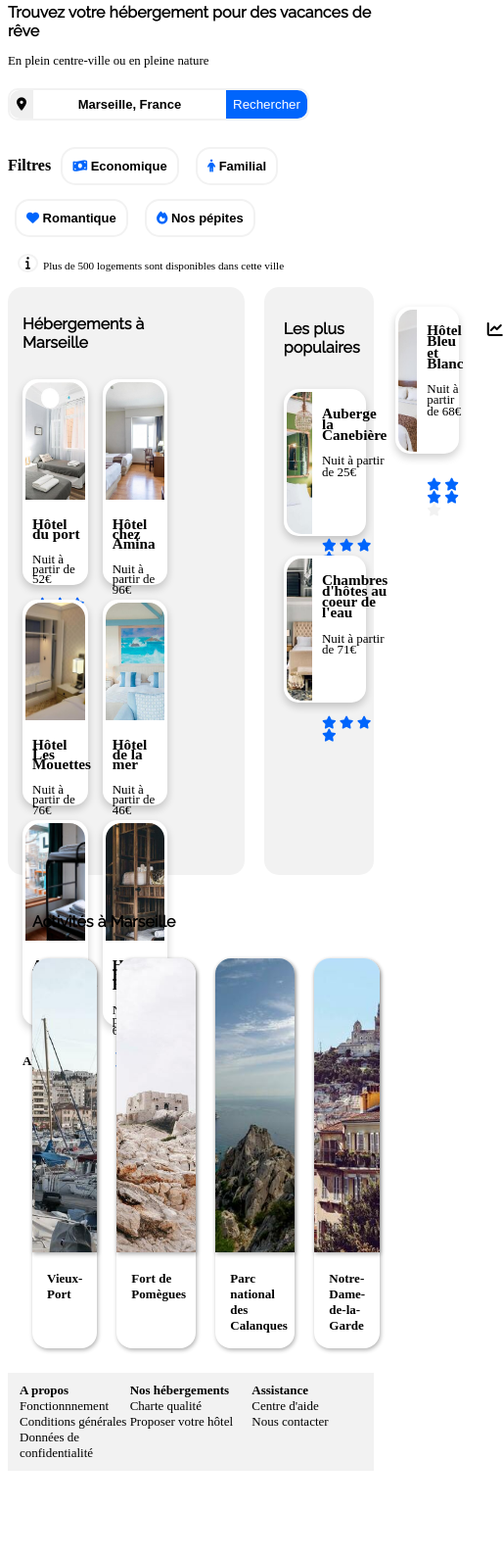
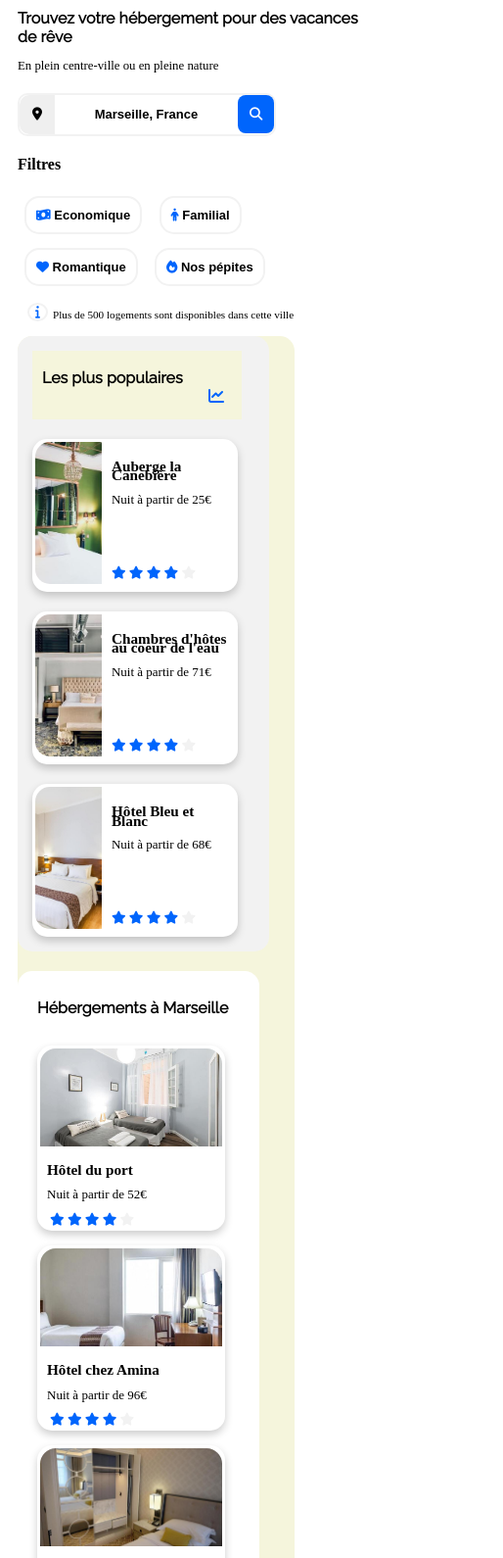
Before and after one commit to Nesanu/Project_2, a plain HTML site: page index.html in a window 390 px wide. Shown: the part 129-1719 px from the top of the page at 98% size, 514 px wide, since content can reach past the window. Before the commit the page ends 1638 px from the top, so only its background shows below. Drawn offline with Linux system fonts and the light colour scheme.

Commit message:
Responsive tablette et mobile

```diff
--- a/index.html
+++ b/index.html
@@ -16,18 +16,20 @@
 
     <body>
 
+        <div class="main-container">
+
             <header>
             <!-- Ajouter Nav -->
             <!-- <img class="logo-booki" src="images/logo/logo_booki.png" alt="Le logo Booki"/> -->
 
             <nav>
                 <div class="liens-nav">
-                    <a href="#hebergements">Hébergements</a>
+                    <a href="#hebergements"><span>Hébergements</span></a>
                     <a href="#activites">Activités</a>
                 </div>
             </nav>
 
-            <img class="logo-booki" src="images/logo/logo_booki.png" alt="Le logo Booki"/>
+            <img class="logo" src="images/logo/logo_booki.png" alt="Le logo Booki"/>
 
             </header>
 
@@ -45,8 +47,10 @@
                     <label for="site-search"></label>
                     <button class="btn-location"><i class="fa-solid fa-location-dot"></i></button>
                     <input type="site-search" value="Marseille, France" id="site-search" name="site-search">
-                    <button class="button-search"> Rechercher </button>
-                </form>
+                    <button class="button-search"><p class="rechercher">Rechercher</p></button>
+                    <button class="button-magnifying-glass"><i class="fa-solid fa-magnifying-glass"></i></button>
+
+                <form>
             </div>
 
             <div class="container-filtres">
@@ -66,72 +70,13 @@
 
 
             <section class="hebergements-et-populaires">
-     <div class="container-main_cards">
 
-            <div class="container-populaires_cards">
+            <div class="container-hebergements-et-populaires-cards">
 
-                <div class="title-populaires">
-                <h2>Les plus populaires</h2>
-                <i class="title-populaires-icon fa-solid fa-chart-line"></i>
-                </div>
-                    <a href="#">
-                    <article class="card-populaires">
-                        <img class="card-image_populaires" src="images/hebergements/emile-guillemot.jpg" alt="Auberge la Canebière"/>
-                            <div class="card-caption_populaire">
-                            <h3>Auberge la Canebière</h3>
-                            <p>Nuit à partir de 25€</p>
-                                <div class="card_star-populaire">
-                                    <i class="card_star fa-solid fa-star"></i>
-                                    <i class="card_star fa-solid fa-star"></i>
-                                    <i class="card_star fa-solid fa-star"></i>
-                                    <i class="card_star fa-solid fa-star"></i>
-                                    <i class="card_star-inactive fa-solid fa-star"></i>
-                                </div>
-                            </div>
-                    </article>
-                    </a>
-                    <a href="#">
-                    <article class="card-populaires">
-                        <img class="card-image_populaires" src="images/hebergements/aw-creative.jpg" alt="Chambres d'hôtes au coeur de l'eau"/>
-                            <div class="card-caption_populaire">
-                            <h3>Chambres d'hôtes au coeur de l'eau</h3>
-                            <p>Nuit à partir de 71€</p>
-                                <div class="card_star-populaire">
-                                    <i class="card_star fa-solid fa-star"></i>
-                                    <i class="card_star fa-solid fa-star"></i>
-                                    <i class="card_star fa-solid fa-star"></i>
-                                    <i class="card_star fa-solid fa-star"></i>
-                                    <i class="card_star-inactive fa-solid fa-star"></i>
-                                </div>
-                             </div>
-                    </article>
-                    </a>
-                    <a href="#">
-                    <article class="card-populaires">
-                        <img class="card-image_populaires" src="images/hebergements/febrian-zakaria2.jpg" alt="Hôtel Bleu et Blanc"/>
-                            <div class="card-caption_populaire">
-                            <h3>Hôtel Bleu et Blanc</h3>
-                            <p>Nuit à partir de 68€</p>
-                                <div class="card_star-populaire">
-                                    <i class="card_star fa-solid fa-star"></i>
-                                    <i class="card_star fa-solid fa-star"></i>
-                                    <i class="card_star fa-solid fa-star"></i>
-                                    <i class="card_star fa-solid fa-star"></i>
-                                    <i class="card_star-inactive fa-solid fa-star"></i>
-                                </div>
-                            </div>
-                    </article>
-                    </a>
-            </div>
-
+                <div class="container-hebergements_title">
+                    <h2>Hébergements à Marseille</h2>
 
                     <div class="container-hebergements_cards">
-
-                    <h2 class="title-hebergements">Hébergements à Marseille</h2>
-
-            <!--h2 class="title-hebergements">Hébergements à Marseille</h2>
-                <div class="container-title-hebergements"-->
-            <!--h2 id="title-hebergements">Hébergements à Marseille</h2-->
 
                         <div class="card-hebergements">
                         <a href="#">
@@ -238,24 +183,71 @@
                     </div>
                 </div>
 
+
+                <div class="container-populaires_cards">
+
+                    <div class="title-populaires">
+                    <h2>Les plus populaires<i class="title-populaires-icon fa-solid fa-chart-line"></i></h2>
+                    </div>
+                        <a href="#">
+                        <article class="card-populaires">
+                        <img class="card-image_populaires" src="images/hebergements/emile-guillemot.jpg" alt="Auberge la Canebière"/>
+                        <div class="card-caption_populaire">
+                        <h3>Auberge la Canebière</h3>
+                        <p>Nuit à partir de 25€</p>
+                            <div class="card_star-populaire">
+                                <i class="card_star fa-solid fa-star"></i>
+                                <i class="card_star fa-solid fa-star"></i>
+                                <i class="card_star fa-solid fa-star"></i>
+                                <i class="card_star fa-solid fa-star"></i>
+                                <i class="card_star-inactive fa-solid fa-star"></i>
+                            </div>
+                        </div>
+                        </article>
+                        </a>
+                        <a href="#">
+                        <article class="card-populaires">
+                        <img class="card-image_populaires" src="images/hebergements/aw-creative.jpg" alt="Chambres d'hôtes au coeur de l'eau"/>
+                        <div class="card-caption_populaire">
+                        <h3>Chambres d'hôtes au coeur de l'eau</h3>
+                        <p>Nuit à partir de 71€</p>
+                            <div class="card_star-populaire">
+                                <i class="card_star fa-solid fa-star"></i>
+                                <i class="card_star fa-solid fa-star"></i>
+                                <i class="card_star fa-solid fa-star"></i>
+                                <i class="card_star fa-solid fa-star"></i>
+                                <i class="card_star-inactive fa-solid fa-star"></i>
+                            </div>
+                         </div>
+                        </article>
+                        </a>
+                        <a href="#">
+                        <article class="card-populaires">
+                        <img class="card-image_populaires" src="images/hebergements/febrian-zakaria2.jpg" alt="Hôtel Bleu et Blanc"/>
+                            <div class="card-caption_populaire">
+                            <h3>Hôtel Bleu et Blanc</h3>
+                            <p>Nuit à partir de 68€</p>
+                            <div class="card_star-populaire">
+                                <i class="card_star fa-solid fa-star"></i>
+                                <i class="card_star fa-solid fa-star"></i>
+                                <i class="card_star fa-solid fa-star"></i>
+                                <i class="card_star fa-solid fa-star"></i>
+                                <i class="card_star-inactive fa-solid fa-star"></i>
+                            </div>
+                            </div>
+                        </article>
+                        </a>
+
+                </div>
+
+            </div>
+
             </section>
-
-            <!--section class="activites"
-
-                Devrais-je créer des images card comme pour la section
-                'Hebergements' ou galerie d'images ou je peux laisser la gallery en l'état?>
-
-                <h2> Activités à Marseille </h2>
-                <div class="img-card"></div>
-                <div class="card-content"></div>
-                    <img src="images/activites/florian-wehde.jpg" alt="Vieux Port"/>
-                </div>
-            </section-->
 
 
             <section class="activites">
 
-        <h2 id="activites">Activités à Marseille</h2>
+            <h2 class="title-activites">Activités à Marseille</h2>
 
             <div class="container-activites">
 
@@ -318,5 +310,6 @@
 
                 </footer>
             </footer>
+        </div>
     </body>
 </html>
--- a/style.css
+++ b/style.css
@@ -1,3 +1,15 @@
+body {
+    display: flex;
+    justify-content: center;
+}
+
+.main-container {
+    width: 100%;
+    max-width: 1440px;
+    padding: 10px;
+    box-sizing: border-box;
+}
+
 h1 {
     color: black;
     font-size: 1em;
@@ -12,11 +24,11 @@ h1 {
     text-align: left;
 }
 
-.logo-booki {
-    text-align: left;
+.logo {
+    display: flex;
     width: 61.09px;
     height: 19px;
-    margin-bottom: 20px;
+    margin-bottom: 25px;
 }
 
 .liens-nav {
@@ -27,16 +39,11 @@ h1 {
     padding: 14px 16px;
     margin: 15px;
     gap: 10px;
-
-}
-.hebergements {
-    padding: 10px;
-    margin: 15px;
 }
 
-.activites {
-    padding: 10px;
-    margin: 15px;
+span {
+    color: #0065fc;
+    text-decoration: underline;
 }
 
 .container-search {
@@ -45,10 +52,11 @@ h1 {
     border-radius: 10px 10px 10px 10px;
     flex-direction: row;
     padding: 0;
-    height: auto;
     width: fit-content;
+    height: min-content;
     margin-top: 20px;
 }
+
 form {
     border: 2px solid #f2f2f2;
     border: none;
@@ -59,12 +67,16 @@ form {
 .btn-location {
     border: none;
     border-radius: 10px 0px 0px 10px;
-    padding: 7px;
+    padding: 9px;
+    height: fit-content;
+    width: auto;
 
 }
 .fa-location-dot {
     color:black;
+    padding: 5px;
 }
+
 
 .button-search {
     color:white;
@@ -72,20 +84,41 @@ form {
     text-align: center;
     background-color: #0065fc;
     border-radius: 0px 10px 10px 0px;
-    padding: 7px;
+    padding: 1px 7px 0px 7px;
+    width: auto;
+    height: fit-content;
+
+}
+.rechercher {
+    width: auto;
+    height: fit-content;
+}
+
+.button-magnifying-glass {
+    color:white;
+    border: none;
+    text-align: center;
+    background-color: #0065fc;
+    height: max-content;
+    width: fit-content;
+    border-radius: 7px;
+    padding: 13px;
+    display: none;
+
 }
 
 input {
     font-size: small;
-    padding: 7px;
     border: none;
     text-align: center;
     background-color: white;
-    align-content: center;
     font-weight: bold;
-    vertical-align: top;
+    vertical-align: center;
+    padding: none;
     margin: 0;
+    height: fit-content;
 }
+
 
 .soustitre-h1 {
     color: black;
@@ -141,6 +174,7 @@ input {
     padding: 5px;
 }
 .btn-info {
+    color: #0065fc;
     background-color: white;
     border: 2px solid #f2f2f2;
     border-radius: 50%;
@@ -158,57 +192,60 @@ h2 {
     font-size: 1em;
     font-style: normal;
     font-family: 'Raleway', sans-serif;
+
 }
 
-.container-main_cards {
+.container-hebergements-et-populaires-cards {
     display: flex;
-    flex-direction: row-reverse;
-    justify-content: center;
+    flex-direction: row;
     gap: 20px;
+    height: 600px;
+    border-radius: 15px 15px 15px 15px;
+
 }
 
 .title-populaires {
-    color: black;
-    font-size: 1em;
+    display: inline-block;
+    flex-wrap: nowrap;
+    width: 90%;
+    border: none;
+    padding: 0px 0px 0px 20px;
     font-style: normal;
     font-family: 'Raleway', sans-serif;
-    display: inline-flex;
-    flex-direction: row;
-    justify-content: start;
+    background-color: beige;
 
 }
 
-.title-populaires-icon {
-    display: flex;
-    display: block;
-    flex-direction: row;
-    position: relative;
-    top: 15px;
-    left: 130px;
+.fa-chart-line {
+    display: inline;
+    color: #0065fc;
+    margin-left: 170px;
+
 }
+
 .container-populaires_cards {
-    background-color: #f2f2f2;
     display: flex;
     flex-wrap: wrap;
     flex-direction: column;
+    background-color: #f2f2f2;
     height: 600px;
     width: 30%;
+    gap: 20px;
     border-radius: 15px 15px 15px 15px;
-    gap: 20px;
-    padding: 20px 20px 20px 20px;
+    padding: 15px 15px 15px 15px;
 }
 
+
 .card-populaires {
+    display: flex;
+    flex-direction: row;
     box-shadow: 0 4px 8px 0 rgba(0,0,0,0.2);
-    width: 90%;
-    height: 150px;
+    width: 80%;
+    height: 145px;
     border-radius: 15px;
-    display: flex;
-    align-content: space-between;
     background: white;
     padding: 3px;
-    gap: 10px;
-    line-height: 70%;
+    line-height: 60%;
 }
 
 .card:hover {
@@ -218,7 +255,6 @@ h2 {
 a {
     color: black;
     text-decoration: none;
-
 }
 
 .card-image_populaires {
@@ -227,14 +263,14 @@ a {
     height: 145px;
     border-radius: 15px 0px 0px 15px;
     object-fit: cover;
+    gap: 3px;
+}
 
-  }
 
 .card_star-populaire {
     color: #0065fc;
     display: inline-block;
     margin: 50px 0 5px 0;
-
 
 }
 
@@ -243,13 +279,24 @@ a {
     align-items: end;
     display: inline-block;
 
+}
 
-  }
 .card-caption_populaire {
     font-size: small;
     display: inline;
     font-weight: 400;
     text-align: left;
+    padding: 5px;
+
+}
+
+.container-hebergements_title {
+    background-color: #f2f2f2;
+    width: 70%;
+    height: 600px;
+    border-radius: 15px 15px 15px 15px;
+    padding: 15px 0px 10px 20px;
+
 
 }
 
@@ -257,30 +304,17 @@ a {
     display: flex;
     flex-direction: row;
     flex-wrap: wrap;
+    gap: 20px;
+    border-radius: 15px 15px 15px 15px;
+    padding: 15px 20px 10px 0px;
     background-color: #f2f2f2;
-    height: 600px;
-    width: 70%;
-    border-radius: 15px 15px 15px 15px;
-    gap: 15px;
-    padding: 15px 15px 15px 15px;
 
 }
 
-.title-hebergements {
-    color: black;
-    font-size: 1em;
-    font-style: normal;
-    font-family: 'Raleway', sans-serif;
-    display: inline-flex;
-    flex-wrap: nowrap;
-    width: 70%;
-    border: none;
-
-}
 .card-hebergements {
     box-shadow: 0 4px 8px 0 rgba(0,0,0,0.2);
-    width: 31.5%;
-    height: 210px;
+    width: 30%;
+    height: 207px;
     border-radius: 15px;
     display: inline;
     align-items: flex-start;
@@ -297,7 +331,6 @@ a {
     color: #0065fc;
     display: inline-block;
     align-items: bottom;
-
     margin-left: 3px;
 
 }
@@ -322,16 +355,19 @@ a {
 .affichez-plus {
     font-weight: 600;
     font-size: small;
-    display: inline;
     text-align: left;
-    align-self: flex-start;
 
+  }
+
+.title-activites {
+    padding: 30px 0px 0px 15px;
 }
 
 .container-activites {
     display: flex;
     flex-direction: row;
-    padding-top: 15px;
+    flex-wrap: wrap;
+    padding-top: 20px;
     width: 100%;
     gap: 20px;
 }
@@ -339,7 +375,7 @@ a {
 .gallery {
     border: none;
     border-radius: 16px;
-    width: 25%;
+    width: 22%;
     box-shadow: 1px 2px 4px 0 rgba(0,0,0,0.3);
   }
 
@@ -363,24 +399,19 @@ a {
     font-weight: 600;
   }
 
-* {
-    box-sizing: border-box;
-  }
-
 .container-main_footer {
     display: flex;
     flex-direction: row;
     background-color:#f2f2f2;
     justify-content: start;
     width: 100%;
+    margin-top: 25px;
 }
 
 .footer {
-    position: sticky;
     font-size: small;
-    left: 20px;
+    padding-left: 20px;
     font-weight: 400;
-    bottom: 0px;
     width: 33.33%;
     padding-bottom: 10px;
     background-color:#f2f2f2;
@@ -398,3 +429,269 @@ a {
     margin: 0;
 
   }
+
+
+
+
+  /* tablette------------------------------------------------------------------*/
+@media screen and (min-width: 768px) and (max-width: 1024px) {
+
+
+
+    .text-filtres {
+        display: flex;
+        flex-wrap: wrap;
+    }
+
+    .container-hebergements-et-populaires-cards {
+        display: flex;
+        flex-wrap: wrap;
+        width: 100%;
+        background-color: none;
+        height: fit-content;
+        border-radius: 15px 15px 15px 15px;
+        gap: 20px;
+    }
+
+    .container-hebergements_title {
+        background-color: #f2f2f2;
+        display: flex;
+        flex-wrap: wrap;
+        width: 100%;
+    }
+
+    .title-populaires{
+        display: inline-flex;
+        flex-wrap: nowrap;
+        width: 80%;
+        border: none;
+
+    }
+
+    .container-populaires_cards {
+        display: flex;
+        flex-direction: row;
+        flex-wrap: wrap;
+        width: 100%;
+        gap: 15px;
+        height: fit-content;
+    }
+
+
+    .card-populaires {
+        display: flex;
+        flex-direction: column;
+        flex-wrap: wrap;
+        width: 100%;
+        height: 135px;
+        padding: 3px;
+        border-radius: 15px;
+        line-height: 60%;
+        gap: 5px;
+    }
+
+    .card-image_populaires {
+        object-fit: cover;
+        gap: 3px;
+    }
+
+    .card-caption_populaire {
+        display: inline-block;
+        flex-wrap: wrap;
+
+    }
+
+    .container-activites {
+        display: flex;
+        flex-direction: row;
+        flex-wrap: wrap;
+        width: 100%;
+    }
+
+    .gallery img {
+        width: 100%;
+        height: 80%;
+
+      }
+
+
+
+
+
+}
+
+
+  /* mobile--------------------------------------------------------------------*/
+@media screen and (max-width: 767px) {
+
+
+
+    .liens-nav {
+        display: flex;
+        flex-flow: row wrap;
+        justify-content: space-evenly;
+    }
+
+    .logo {
+        display: flex;
+        flex-wrap: wrap;
+        align-items: center;
+
+     }
+
+     .btn-location {
+        padding: 8px;
+        height: fit-content;
+        width: auto;
+
+    }
+     .button-search {
+        display: none;
+    }
+
+    .button-magnifying-glass {
+        display: inline-block;
+        height: fit-content;
+        width: auto;
+        border-radius: 8px;
+        padding: 12px;
+
+    }
+
+    .text-filtres {
+        font-size: medium;
+        display: flex;
+        flex-wrap: wrap;
+    }
+
+
+    .container-hebergements-et-populaires-cards {
+        display: flex;
+        flex-direction: row;
+        flex-direction: column-reverse;
+        background-color: beige;
+        width: 80%;
+        height: fit-content;
+        gap: 20px;
+
+    }
+    .title-populaires {
+        padding: 5px 0px 0 10px;
+        height: min-content;
+        width: 90%;
+        gap: 20px;
+
+    }
+
+    .container-populaires_cards {
+        height: min-content;
+        width: 80%;
+        gap: 20px;
+
+    }
+
+    .card-populaires {
+        display: flex;
+        flex-direction: row;
+        width: 90%;
+        height: fit-content;
+        gap: 5px;
+    }
+
+    .card-image_populaires {
+        width: 33.33%;
+        object-fit: cover;
+
+    }
+
+    .container-hebergements_title {
+        background-color: white;
+        display: flex;
+        flex-wrap: wrap;
+        height: fit-content;
+        object-fit: cover;
+        width: 80%;
+    }
+
+    .card-caption_populaire {
+        display: inline-block;
+        justify-content: space-evenly;
+        text-align: left;
+    }
+
+
+    .container-hebergements_cards {
+        gap: 15px;
+        background-color: white;
+        padding-right: 35px;
+
+    }
+    .card-hebergements {
+        flex-direction: column;
+        width: 100%;
+        height: fit-content;
+
+    }
+
+    .card-image_hebergements {
+        object-fit: cover;
+        height: 100px;
+        width: 100%;
+
+    }
+
+
+    .container-activites {
+        display: flex;
+        flex-direction: column;
+        flex-wrap: wrap;
+        width: 60%;
+        height: fit-content;
+        padding-left: 20px;
+
+    }
+
+    .gallery {
+        display: flex;
+        flex-direction: column;
+        flex-wrap: wrap;
+        width: 100%;
+        height: fit-content;
+
+    }
+
+    .gallery img {
+        object-fit: cover;
+        height: 100px;
+
+    }
+
+    .description {
+        height: min-content;
+
+    }
+
+
+    .container-main_footer {
+        display: flex;
+        flex-direction: column;
+        flex-wrap: wrap;
+        width: 60%;
+
+    }
+
+
+    .footer {
+        display: flex;
+        flex-direction: column;
+        flex-wrap: wrap;
+        width: 100%;
+        height: min-content;
+    }
+
+
+
+
+
+
+}
```
Also changed, not shown: maquette découpage/Mobile_site Booki.png (added), maquette découpage/Tablette_site Booki.png (added). Lines whose indentation alone changed are shown as unchanged.
